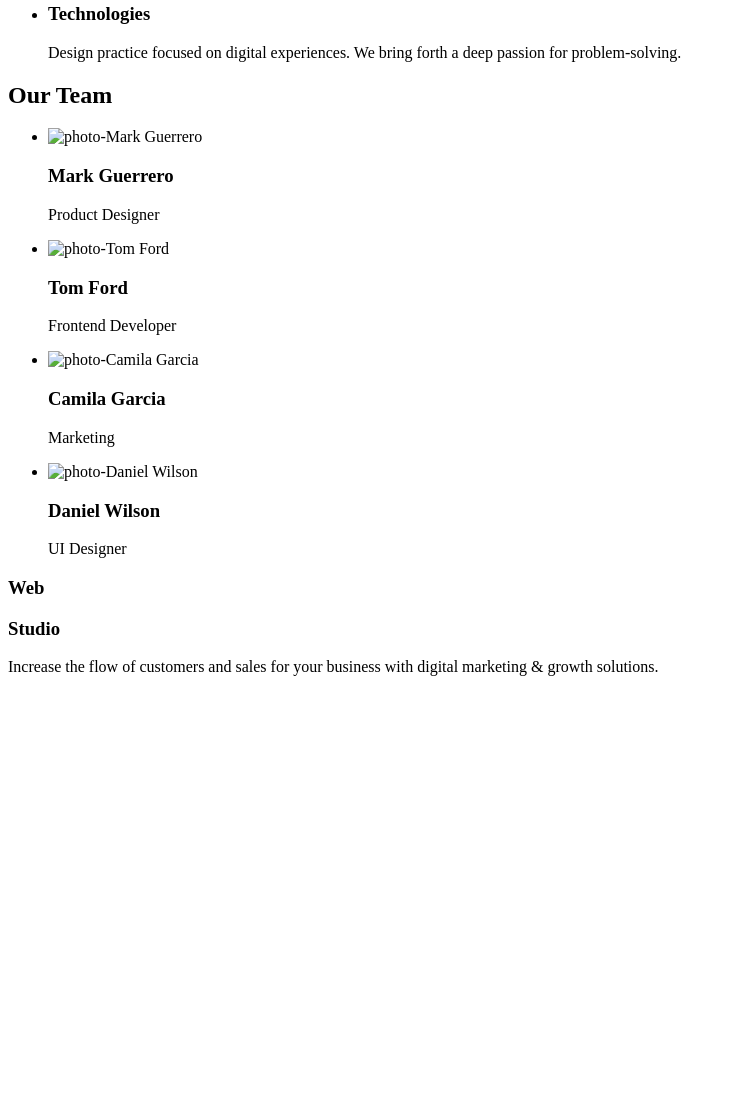
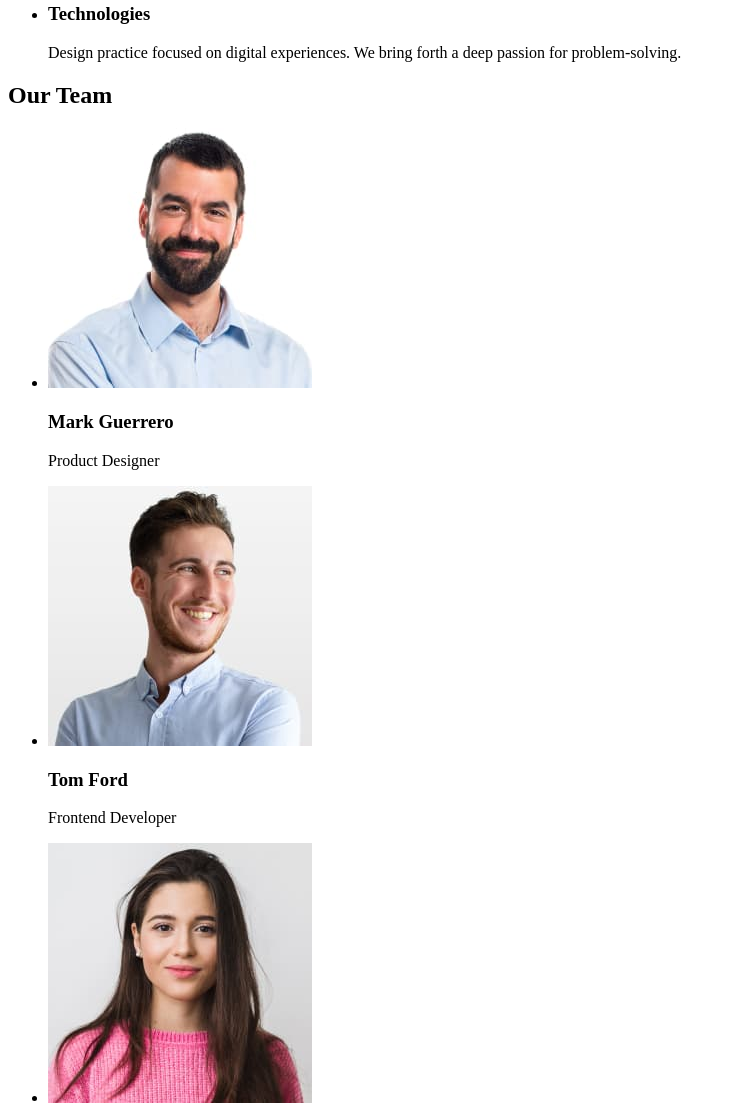
Before and after one commit to AnatoliyMW/goit-markup-hw-01, a plain HTML site: page index.html in a window 1280 px wide. Shown: the part 532-1638 px from the top of the page, without its empty margins (0-736 px from the left). Before the commit the page ends 1224 px from the top, so only its background shows below. Drawn offline with Linux system fonts and the light colour scheme.

Commit message:
Update index.html

```diff
--- a/index.html
+++ b/index.html
@@ -86,7 +86,7 @@
         <ul>
           <li>
             <img
-              src="./images/MarkGuerrero.jpg"
+              src="./img/MarkGuerrero.jpg"
               alt="photo-Mark Guerrero"
               width="264"
             />
@@ -95,14 +95,14 @@
           </li>
 
           <li>
-            <img src="./images/TomFord.jpg" alt="photo-Tom Ford" width="264" />
+            <img src="./img/TomFord.jpg" alt="photo-Tom Ford" width="264" />
             <h3>Tom Ford</h3>
             <p>Frontend Developer</p>
           </li>
 
           <li>
             <img
-              src="./images/CamilaGarcia.jpg"
+              src="./img/CamilaGarcia.jpg"
               alt="photo-Camila Garcia"
               width="264"
             />
@@ -111,7 +111,7 @@
           </li>
           <li>
             <img
-              src="./images/DanielWilson.jpg"
+              src="./img/DanielWilson.jpg"
               alt="photo-Daniel Wilson"
               width="264"
             />
```
